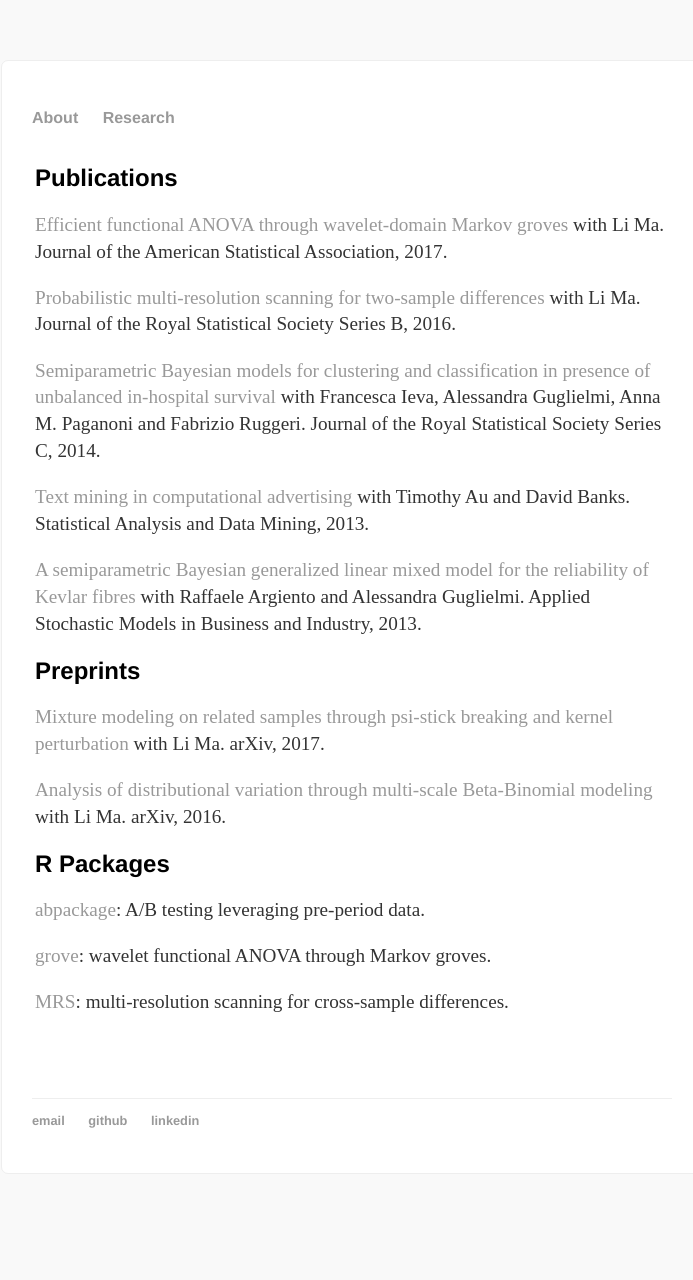
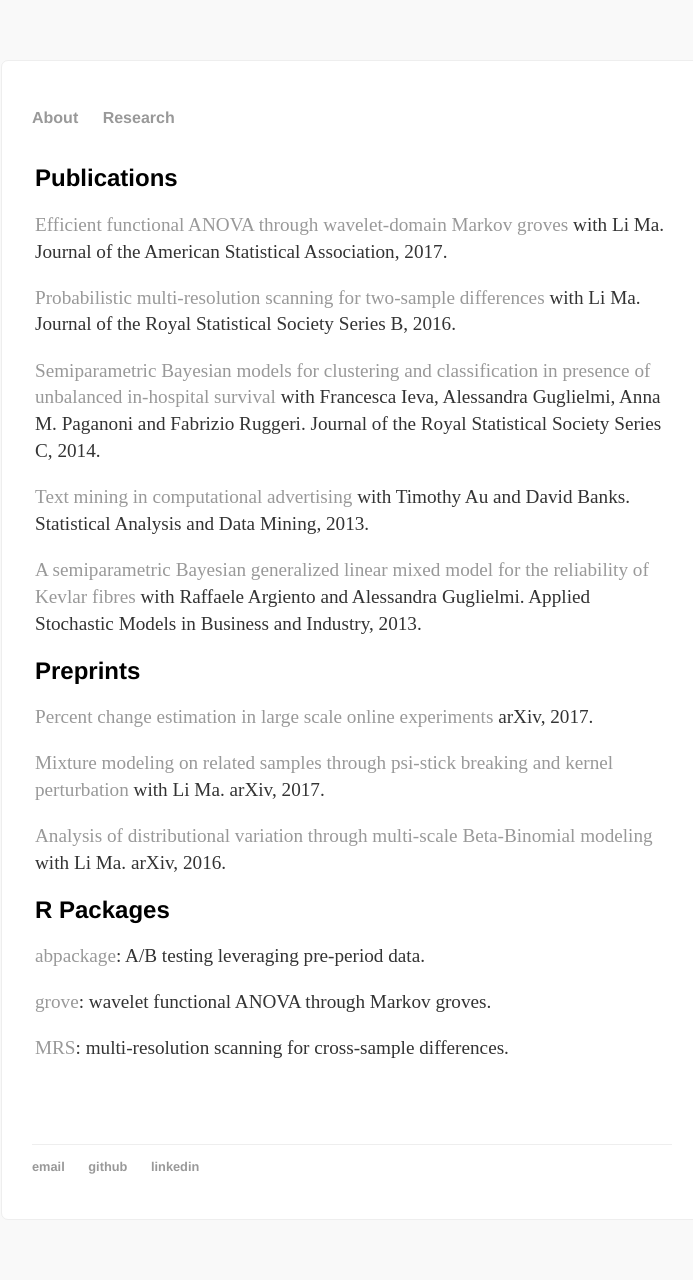
Before and after one commit to jacsor/jacsor.github.io, a Jekyll site: the page built from research/index.html, in a window 1280 px wide. Shown: the whole page, without its empty margins (288-981 px from the left). Built offline with Jekyll 4.4.1, drawn with Linux system fonts in a browser that asks for light colours; before the commit the page ends 1234 px from its top, so only the background shows below that.

Commit message:
add percent change paper

```diff
--- a/research/index.html
+++ b/research/index.html
@@ -15,6 +15,7 @@ Journal of the Royal Statistical Society Series C, 2014.</p>
 	<p> <a href="http://onlinelibrary.wiley.com/doi/10.1002/sam.11197/full" target="_blank"> Text mining in computational advertising </a> with Timothy Au and David Banks. Statistical Analysis and Data Mining, 2013.</p>
 	<p> <a href="http://onlinelibrary.wiley.com/doi/10.1002/asmb.1936/full" target="_blank"> A semiparametric Bayesian generalized linear mixed model for the reliability of Kevlar fibres </a> with Raffaele Argiento and Alessandra Guglielmi. Applied Stochastic Models in Business and Industry, 2013.</p>
         <h1>Preprints</h1>
+	<p> <a href="https://arxiv.org/abs/1711.00562" target="_blank"> Percent change estimation in large scale online experiments </a> arXiv, 2017.</p>
 	<p> <a href="https://arxiv.org/abs/1704.04839" target="_blank"> Mixture modeling on related samples through psi-stick breaking and kernel perturbation </a> with Li Ma. arXiv, 2017.</p>
 	<p> <a href="http://arxiv.org/abs/1604.01443" target="_blank"> Analysis of distributional variation through multi-scale Beta-Binomial modeling </a> with Li Ma. arXiv, 2016.</p>
 	<h1>R Packages</h1>
```
